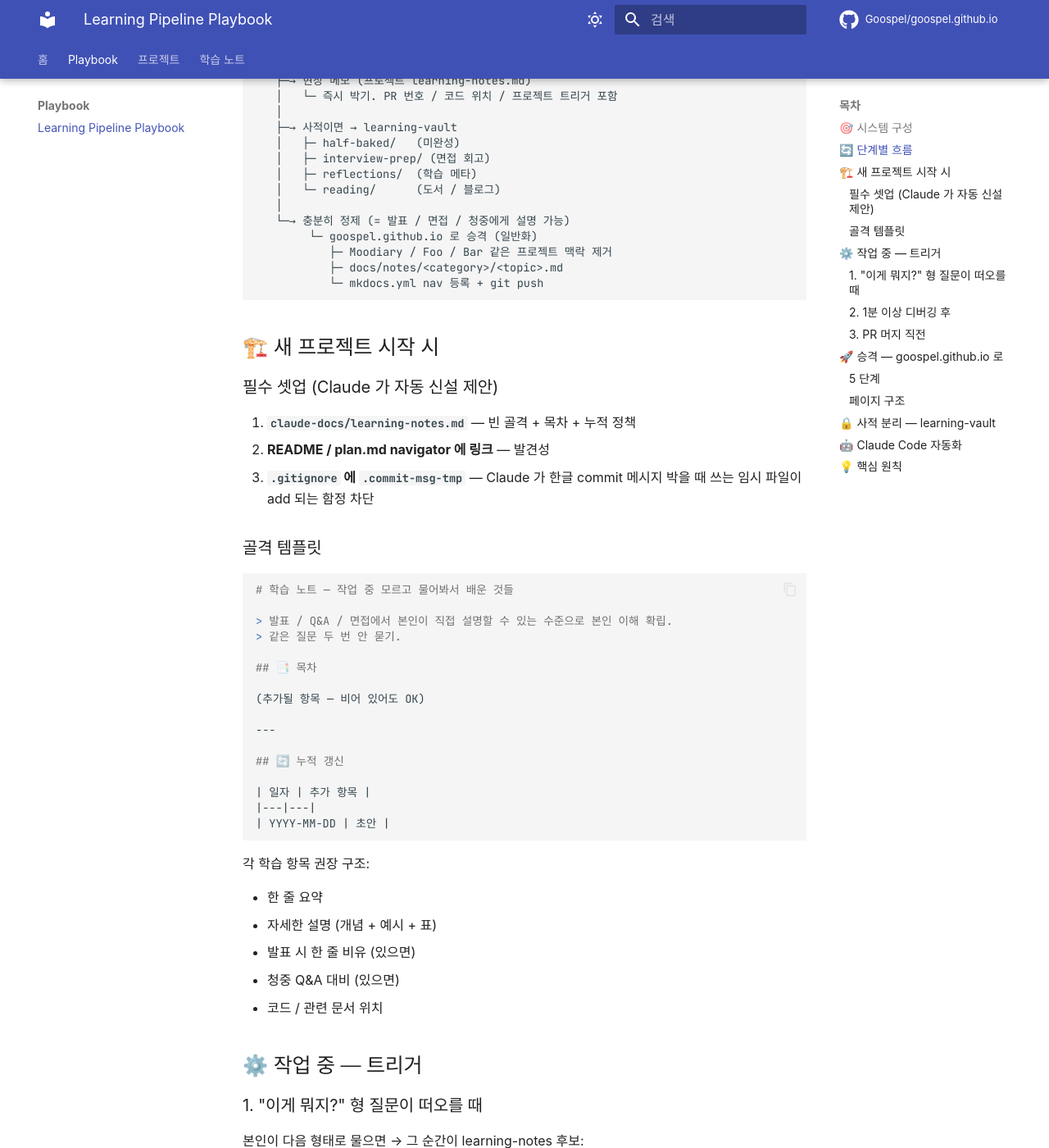
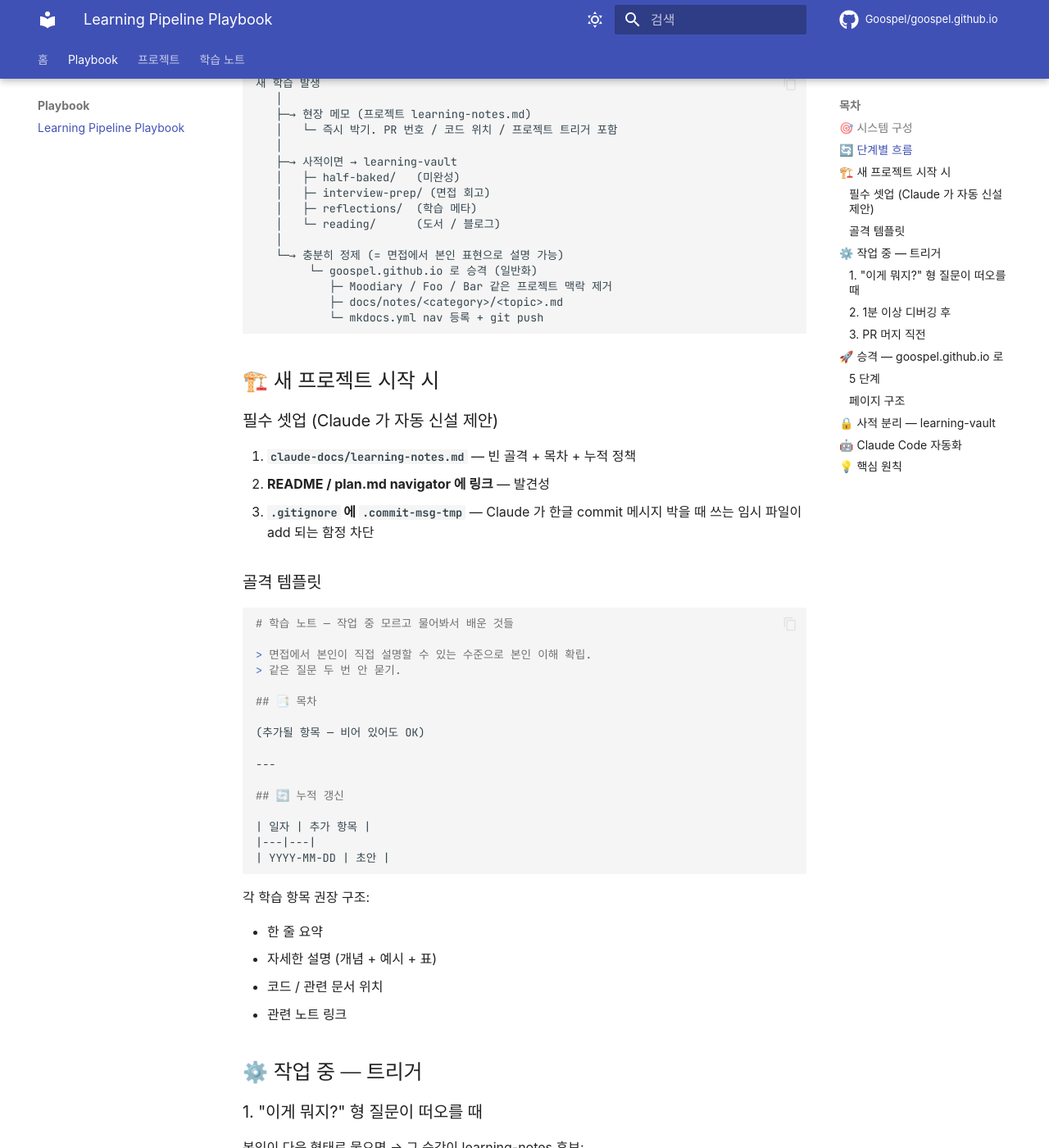
Before and after one commit to Goospel/Goospel.github.io, an MkDocs documentation site: the page built from docs/playbook/learning-pipeline.md, in a window 1280 px wide and 1400 px high, scrolled down 722 px. Shown: the whole window at 82% size. Built offline with MkDocs 1.6.1 and Material for MkDocs 9.7.7, drawn with Linux system fonts in a browser that asks for light colours; some web fonts are replaced; comment, search, counter and statistics services are not loaded; some of the changed text lies outside the part shown.

Commit message:
docs: playbook 정합화 — '발표' 언급 제거 + 페이지 구조 단순화 (글로벌 CLAUDE.md 사용자 편집 반영)

````diff
--- a/docs/playbook/learning-pipeline.md
+++ b/docs/playbook/learning-pipeline.md
@@ -1,6 +1,8 @@
 # Learning Pipeline Playbook
 
 > 새 프로젝트에서 학습을 누적하는 흐름. **본인의 PKM (Personal Knowledge Management) 시스템 운영 가이드** — 본인이 자주 참조 + 다른 사람도 같은 시스템 셋업 가능.
+>
+> 목적: **면접 / 본인 이해 확립** — 같은 질문 두 번 안 묻기.
 
 ## 🎯 시스템 구성
 
@@ -26,7 +28,7 @@
    │   ├─ reflections/  (학습 메타)
    │   └─ reading/      (도서 / 블로그)
    │
-   └─→ 충분히 정제 (= 발표 / 면접 / 청중에게 설명 가능)
+   └─→ 충분히 정제 (= 면접에서 본인 표현으로 설명 가능)
         └─ goospel.github.io 로 승격 (일반화)
            ├─ Moodiary / Foo / Bar 같은 프로젝트 맥락 제거
            ├─ docs/notes/<category>/<topic>.md
@@ -46,7 +48,7 @@
 ```markdown
 # 학습 노트 — 작업 중 모르고 물어봐서 배운 것들
 
-> 발표 / Q&A / 면접에서 본인이 직접 설명할 수 있는 수준으로 본인 이해 확립.
+> 면접에서 본인이 직접 설명할 수 있는 수준으로 본인 이해 확립.
 > 같은 질문 두 번 안 묻기.
 
 ## 📑 목차
@@ -66,9 +68,8 @@
 
 - 한 줄 요약
 - 자세한 설명 (개념 + 예시 + 표)
-- 발표 시 한 줄 비유 (있으면)
-- 청중 Q&A 대비 (있으면)
 - 코드 / 관련 문서 위치
+- 관련 노트 링크
 
 ## ⚙️ 작업 중 — 트리거
 
@@ -100,7 +101,7 @@ PR body 작성 시 둘 다 sweep:
 
 ## 🚀 승격 — `goospel.github.io` 로
 
-본인이 **"이거 학습 사이트로 옮길래"** / release / 발표 시점 발화 시:
+본인이 **"이거 학습 사이트로 옮길래"** / release 시점 발화 시:
 
 ### 5 단계
 
@@ -123,11 +124,7 @@ PR body 작성 시 둘 다 sweep:
 
 ## 해법 / 개념
 
-## 예시
-
-## 발표 시 한 줄 비유
-
-## FAQ
+## 예시 (코드 / 표 / 다이어그램)
 
 ## 관련
 ```
````
